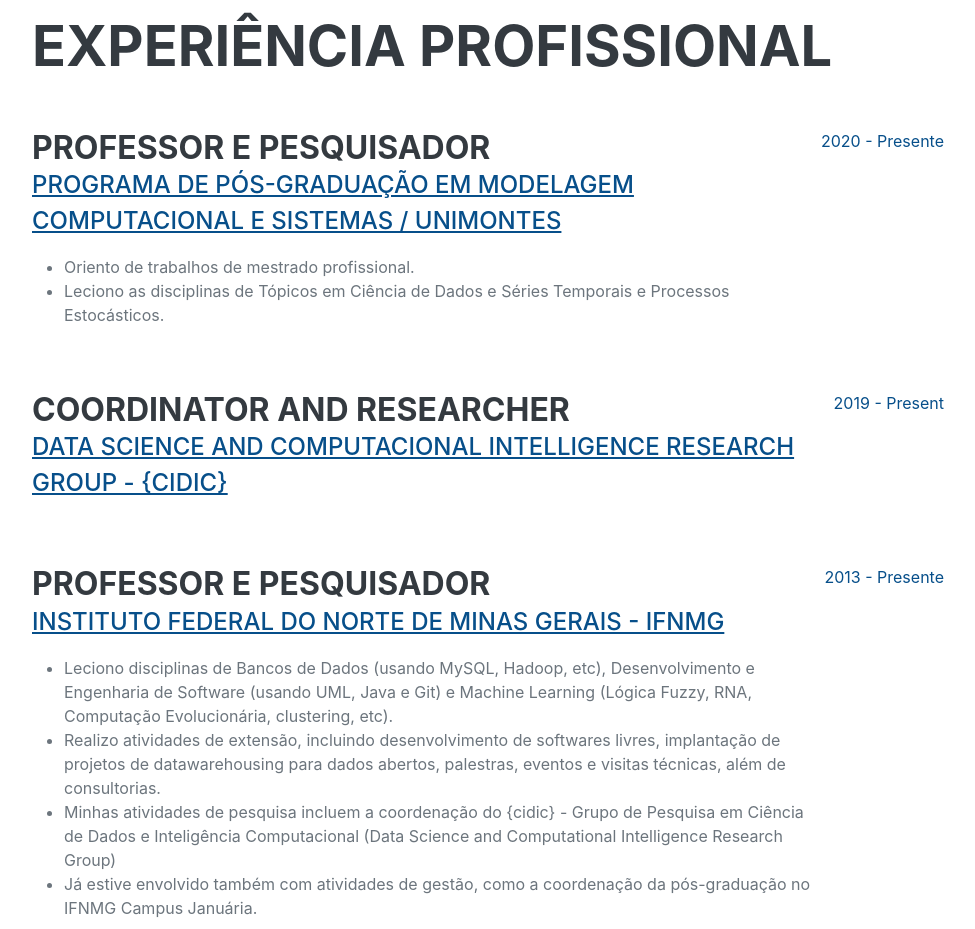
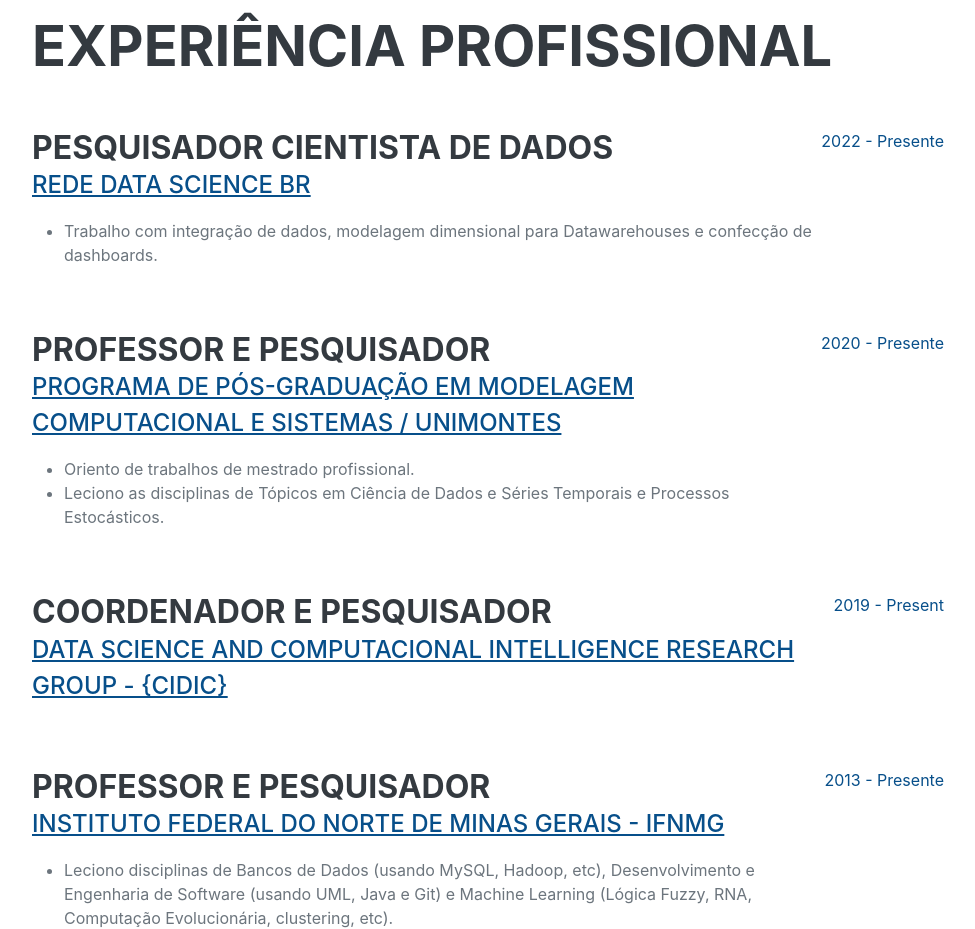
Before and after one commit to petroniocandido/petroniocandido.github.io, a plain HTML site: page pt-br/index.html in a window 1280 px wide. Shown: the part 1000-1929 px from the top of the page, without its empty margins (288-1263 px from the left). Drawn offline with nearby package versions, Linux system fonts and the light colour scheme; a web font is replaced by a local one.

Commit message:
Update index.html

```diff
--- a/pt-br/index.html
+++ b/pt-br/index.html
@@ -116,6 +116,20 @@
       <div class="resume-section-content">
         <h2 class="mb-5">Experiência Profissional</h2>
 
+	<div class="resume-item d-flex flex-column flex-md-row justify-content-between mb-5">
+          <div class="resume-content">
+            <h3 class="mb-0">Pesquisador Cientista de Dados</h3>
+            <div class="subheading mb-3"><a href="dsbr.org/">Rede Data Science BR</a></div>
+
+		<ul>
+		    <li><i class="fa-li fa fa-check"></i>Trabalho com integração de dados, modelagem dimensional para Datawarehouses e confecção de dashboards.</li>
+		  </ul>
+
+          </div>
+          <div class="flex-shrink-0"><span class="text-primary">2022 - Presente</span></div>
+
+        </div>
+
         <div class="resume-item d-flex flex-column flex-md-row justify-content-between mb-5">
           <div class="resume-content">
             <h3 class="mb-0">Professor e Pesquisador</h3>
@@ -133,7 +147,7 @@
 
         <div class="resume-item d-flex flex-column flex-md-row justify-content-between mb-5">
           <div class="resume-content">
-            <h3 class="mb-0">Coordinator and Researcher</h3>
+            <h3 class="mb-0">Coordenador e Pesquisador</h3>
             <div class="subheading mb-3"><a href="http://cidic.ifnmg.edu.br/">Data Science and Computacional Intelligence Research Group - {cidic}</a></div>
 
 
```
